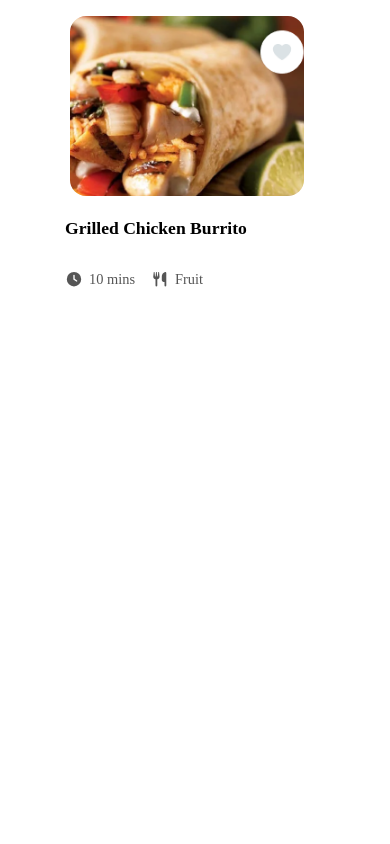
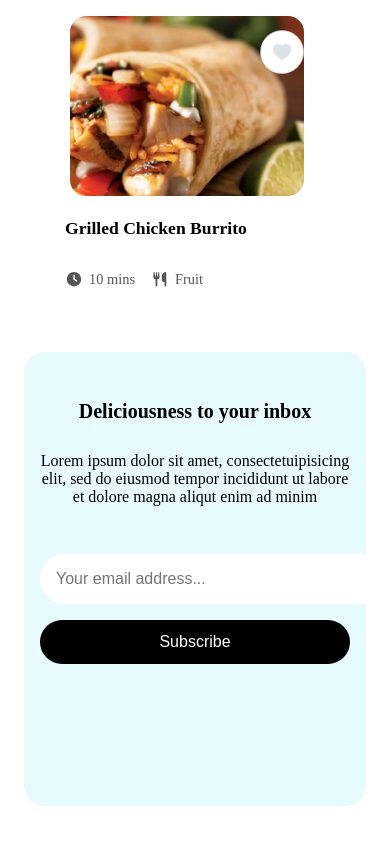
Before and after one commit to samscode1529i/React-Recipes-App, a React (Vite) app: page /#/ in a window 390 px wide. Shown: the part 9982-10826 px from the top of the page. Before the commit the page ends 10310 px from the top, so only its background shows below. Built offline with nearby package versions, Linux system fonts and the light colour scheme; the HTML template or start-up script is replaced by a standard one.

Commit message:
part before the footer is complete and responsive

```diff
--- /dev/null
+++ b/src/components/Pre-footer/PreFooter.css
@@ -0,0 +1,108 @@
+.preFooter {
+  padding: 5rem 1rem;
+  display: flex;
+  justify-content: center;
+}
+
+/* MAIN CARD */
+.preFooter .breaker {
+  background-color: #E7FAFE;
+  width: 100%;
+  max-width: 1100px;
+  min-height: 390px;
+  border-radius: 30px;
+  display: flex;
+  justify-content: center;
+  text-align: center;
+  padding: 4rem 2rem;
+  position: relative;
+  overflow: hidden;
+}
+
+/* TEXT */
+.preFooter .breaker h2 {
+  margin-bottom: 1.8rem;
+}
+
+.preFooter .breaker p {
+  margin-bottom: 2rem;
+  width: 600px;
+  margin-inline: auto;
+}
+
+/* FORM */
+.email-form {
+  margin-top: 3rem;
+  display: flex;
+  justify-content: center;
+}
+
+.email-form input {
+  padding-top: 1rem;
+  padding-bottom: 1rem;
+  padding-right: 8rem;
+  padding-left: 1rem;
+  width: 320px;
+  border: none;
+  outline: none;
+  border-radius: 12px 0 0 12px;
+  font-size: 1rem;
+}
+
+.email-form button {
+  padding: .8rem 1rem;
+  border: none;
+  background: #000;
+  color: #fff;
+  cursor: pointer;
+  border-radius: 0 12px 12px 0;
+  font-size: 1rem;
+}
+
+/* IMAGES */
+.images img {
+  position: absolute;
+  width: 260px;
+  border-radius: 25px;
+}
+
+.img1 {
+  bottom: -40px;
+  left: -40px;
+}
+
+.img2 {
+  bottom: -40px;
+  right: -40px;
+}
+
+/* RESPONSIVE */
+@media (max-width: 768px) {
+  .preFooter {
+    padding: 2rem 1rem;
+  }
+
+  .preFooter .breaker {
+    padding: 2rem 1rem;
+    border-radius: 20px;
+  }
+
+  .preFooter .breaker p {
+    width: 100%;
+  }
+
+  .email-form {
+    flex-direction: column;
+    gap: 1rem;
+  }
+
+  .email-form input,
+  .email-form button {
+    width: 100%;
+    border-radius: 25px;
+  }
+
+  .images img {
+    display: none;
+  }
+}
--- /dev/null
+++ b/src/components/Pre-footer/PreFooter.jsx
@@ -0,0 +1,44 @@
+import React, { useEffect } from 'react'
+import AOS from "aos"
+import './PreFooter.css'
+ import footer1 from '../../assets/footer1.png'
+ import footer2 from '../../assets/footer2.png'
+
+const PreFooter = () => {
+
+
+      useEffect(() => {
+        AOS.init({
+          duration: 800,
+          once: true,
+        })
+      }, [])
+
+
+  return (
+    <div>
+        <div className="preFooter" data-aos="zoom-in">
+            <div className='breaker'>
+
+                <div>
+                    <h2 data-aos="fade-down">Deliciousness to your inbox</h2>
+                    <p data-aos="fade-up">Lorem ipsum dolor sit amet, consectetuipisicing elit, sed do eiusmod tempor incididunt ut labore et dolore magna aliqut enim ad minim </p>
+
+                    <form className="email-form">
+                        <input type="email" placeholder="Your email address..." data-aos="fade-right"/>
+                        <button type="submit" data-aos="fade-left">Subscribe</button>
+                    </form>
+
+                    <div className="images">
+                        <img src={footer1} alt="" className="img1" data-aos="fade-up-right"/>
+                        <img src={footer2} alt="" className="img2" data-aos="fade-up-left"/>
+                    </div>
+
+                </div>
+            </div>
+        </div>
+    </div>
+  )
+}
+
+export default PreFooter
--- a/src/pages/Home.jsx
+++ b/src/pages/Home.jsx
@@ -5,6 +5,7 @@ import RecipieGrid from '../components/Recipie/RecipieGrid'
 import Break from '../components/Break/Break'
 import Social from '../components/Social/Social'
 import FeaturedGrid from '../components/Featured/FeaturedGrid'
+import PreFooter from '../components/Pre-footer/PreFooter'
 
 
 const Home = () => {
@@ -16,6 +17,7 @@ const Home = () => {
       <Break />
       <Social />
       <FeaturedGrid />
+      <PreFooter />
 
     </div>
   )
```
